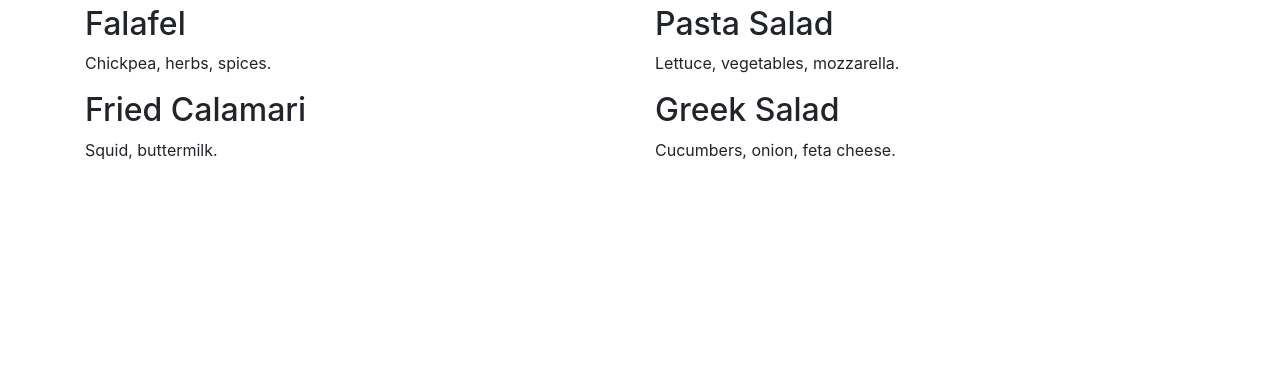
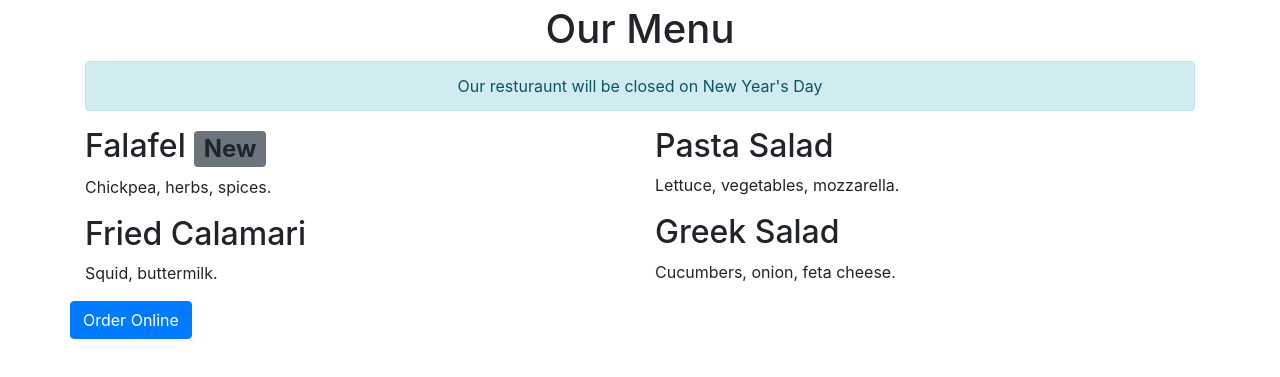
Before and after one commit to Candl3-ca/Meta_Cert_FrontEnd, a plain HTML site: page Project4/index.html in a window 1280 px wide. Shown: the part 75-452 px from the top of the page. Drawn offline with nearby package versions, Linux system fonts and the light colour scheme.

Commit message:
Update index.html

```diff
--- a/Project4/index.html
+++ b/Project4/index.html
@@ -5,7 +5,6 @@
     <link href="bootstrap.min.css" rel="stylesheet">
 </head>
 <body>
-    <script src="bootstrap.bundle.min.js"></script>
     <div class="container">
         <div class="row">
             <div class="col-12">
@@ -15,15 +14,23 @@
             </div>
         </div>
         <div class="row">
-        <div class="col-12">
-            <div class="text-center">
-                <h1>Our Menu</h1>
+            <div class="col-12">
+                <div class="text-center">
+                    <h1>Our Menu</h1>
+                <div class="row">
+                        <div class="col-12">
+                            <div class="text-center">
+                                <h1>Our Menu</h1>
+                            </div>
+                            <div class="alert alert-info" role="alert"> Our resturaunt will be closed on New Year's Day </div>
+                        </div>
+                    </div>
+                </div>
             </div>
-        </div>
         </div>
         <div class="row">
             <div class="col-12 col-lg-6">
-                <h2>Falafel</h2>
+                <h2>Falafel <span class="badge bg-secondary">New</span></h2>
                 <p>Chickpea, herbs, spices.</p>
                 <h2>Fried Calamari</h2>
                 <p>Squid, buttermilk.</p>
@@ -34,7 +41,15 @@
                 <h2>Greek Salad</h2>
                 <p>Cucumbers, onion, feta cheese.</p>
             </div>
-        </div>
+            <div class="row">
+                <div class="col-12">
+                    <div class="text-center">
+                        <button type="button" class="btn btn-primary">Order Online</button>
+                    </div>
+                </div>
+            </div>
+        </div>
     </div>
+    <script src="bootstrap.bundle.min.js"></script>
 </body>
 </html>
```
